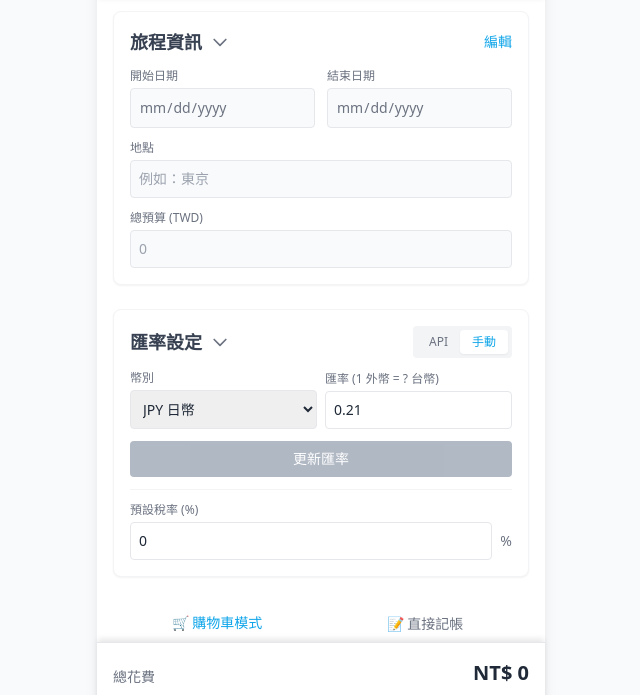
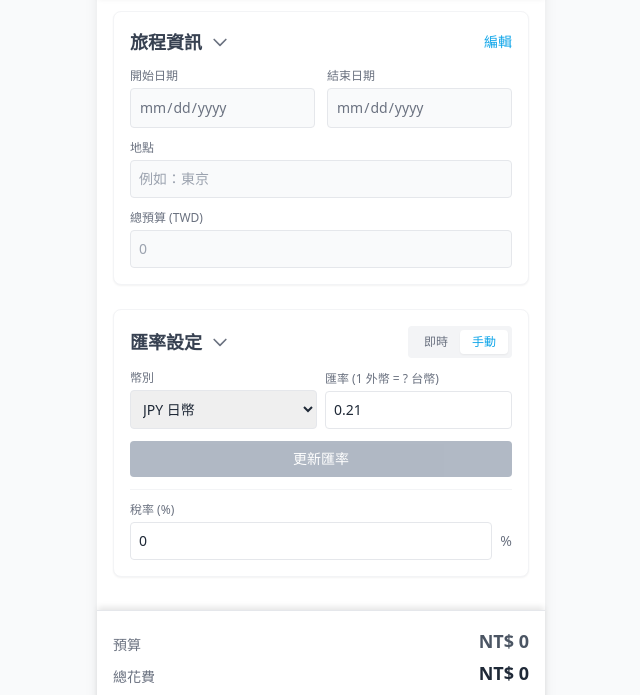
Before and after one commit to yuping1624/travel-budget-helper, a plain HTML site: page index.html in a window 1280 px wide. Shown: the part 65-760 px from the top of the page, without its empty margins (319-959 px from the left). Drawn offline with nearby package versions, Linux system fonts and the light colour scheme.

Commit message:
feat: Add budget display

```diff
--- a/app.js
+++ b/app.js
@@ -809,7 +809,14 @@ function updateBudgetDisplay() {
         return acc + (item.price * item.exchangeRate * (1 + item.taxRate / 100) * (item.quantity || 1));
     }, 0);
 
-    const remaining = state.travelInfo.budget - totalSpent;
+    const budget = state.travelInfo.budget || 0;
+    const remaining = budget - totalSpent;
+
+    // Update footer displays
+    const footerBudgetEl = document.getElementById('footer-budget');
+    if (footerBudgetEl) {
+        footerBudgetEl.textContent = `NT$ ${Math.round(budget)}`;
+    }
 
     elements.totalSpent.textContent = `NT$ ${Math.round(totalSpent)}`;
     elements.remainingBudget.textContent = `NT$ ${Math.round(remaining)}`;
--- a/index.html
+++ b/index.html
@@ -99,7 +99,7 @@
                     </div>
                     <div class="flex bg-gray-100 rounded p-1" onclick="event.stopPropagation()">
                         <button type="button" id="rate-api-btn"
-                            class="px-3 py-1 text-xs rounded bg-white shadow-sm text-primary font-medium transition-all">API</button>
+                            class="px-3 py-1 text-xs rounded bg-white shadow-sm text-primary font-medium transition-all">即時</button>
                         <button type="button" id="rate-manual-btn"
                             class="px-3 py-1 text-xs rounded text-gray-500 transition-all">手動</button>
                     </div>
@@ -129,7 +129,7 @@
                         class="w-full bg-secondary text-white p-2 rounded text-sm hover:bg-slate-600 transition">更新匯率</button>
 
                     <div class="border-t border-gray-100 pt-3 mt-2">
-                        <label class="block text-xs text-gray-500 mb-1">預設稅率 (%)</label>
+                        <label class="block text-xs text-gray-500 mb-1">稅率 (%)</label>
                         <div class="flex items-center space-x-2">
                             <input type="number" id="tax-rate-input" step="0.1" value="0"
                                 class="flex-1 border rounded p-2 text-sm focus:outline-none focus:ring-2 focus:ring-primary">
@@ -348,8 +348,12 @@
         <!-- Section 6: Summary Footer -->
         <footer class="bg-white border-t border-gray-200 p-4 sticky bottom-0 shadow-[0_-4px_6px_-1px_rgba(0,0,0,0.1)]">
             <div class="flex justify-between items-end mb-1">
+                <div class="text-sm text-gray-500">預算</div>
+                <div class="text-lg font-bold text-gray-600" id="footer-budget">NT$ 0</div>
+            </div>
+            <div class="flex justify-between items-end mb-1">
                 <div class="text-sm text-gray-500">總花費</div>
-                <div class="text-xl font-bold text-gray-800" id="total-spent">NT$ 0</div>
+                <div class="text-lg font-bold text-gray-800" id="total-spent">NT$ 0</div>
             </div>
             <div class="flex justify-between items-end">
                 <div class="text-sm text-gray-500">剩餘預算</div>
```
